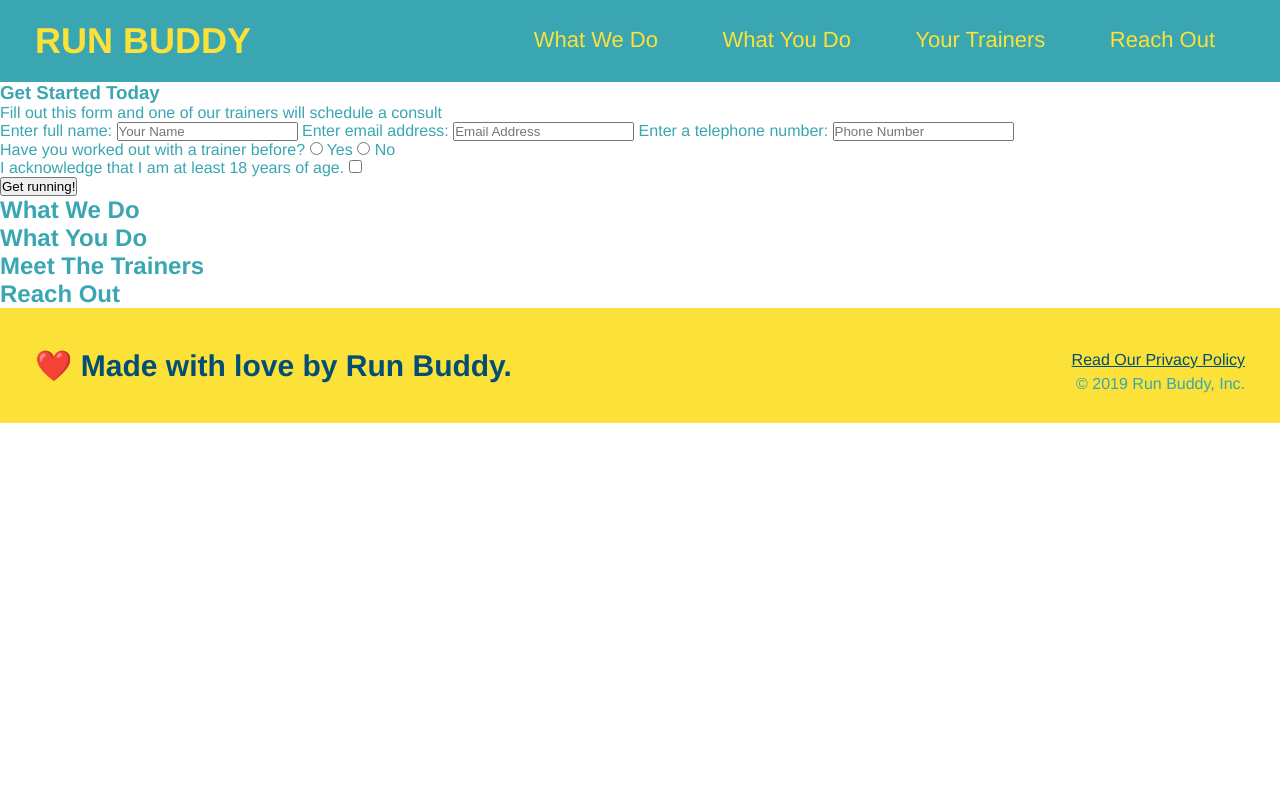
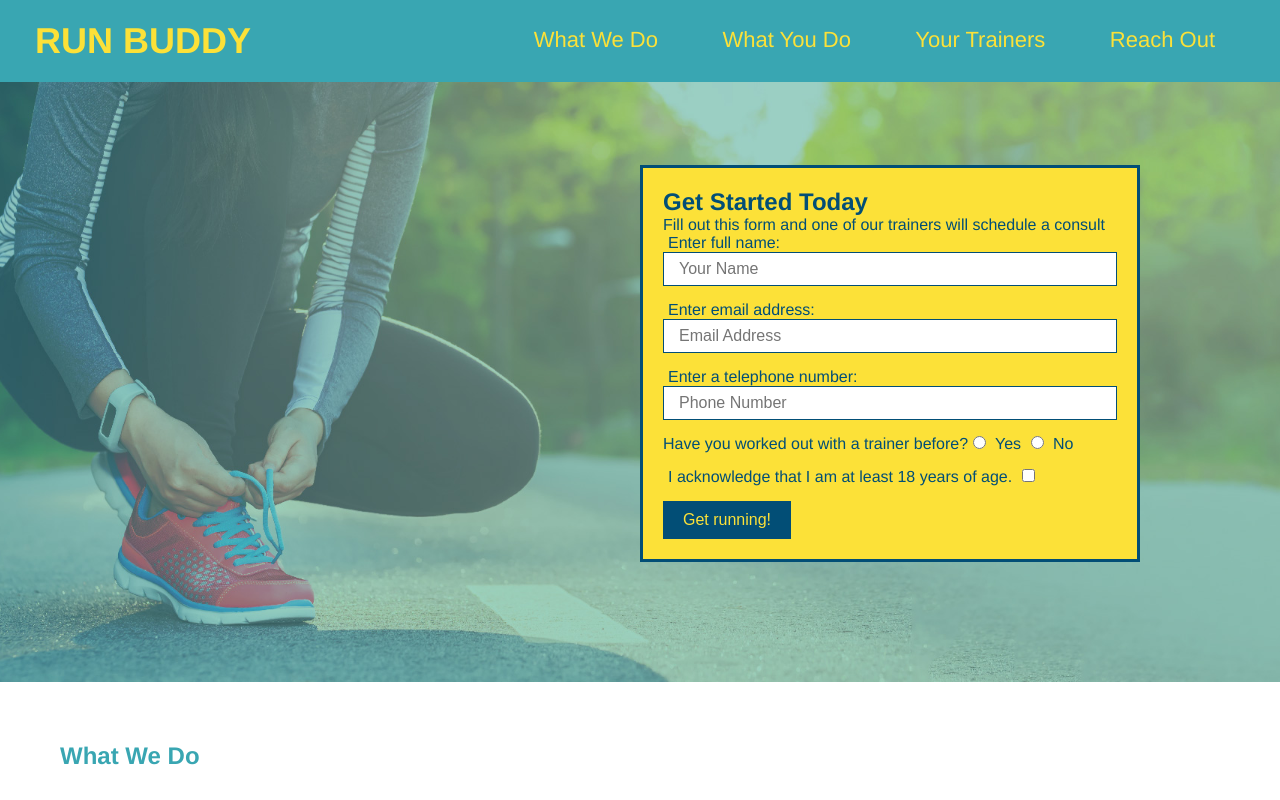
Before and after one commit to JackyFord/run-buddy, a plain HTML site: page index.html in a window 1280 px wide. Shown: the top 800 px of the page. Drawn offline with Linux system fonts and the light colour scheme.

Commit message:
styled the forms and button

```diff
--- a/assets/css/style.css
+++ b/assets/css/style.css
@@ -2,6 +2,10 @@
     margin: 0;
     padding: 0;
     box-sizing: border-box;
+}
+
+section {
+    padding: 60px;
 }
 
 /* apply styles to header */
@@ -38,6 +42,60 @@ header nav ul li a {
     font-size: 22px;
 }
 
+/* Hero Style Sheet */
+.hero {
+    background-image: url("../images/hero-bg.jpg");
+    height: 600px;
+    background-size: cover;
+    background-position: center;
+    position: relative;
+}
+
+.hero-form h3 {
+    font-size: 24px;
+    margin: 0px;
+}
+
+.hero form p {
+    margin: 5px 0 15px 0;
+}
+
+.form-input {
+    border: 1px solid #024e76;
+    display: block;
+    padding: 7px 15px;
+    font-size: 16px;
+    color: #024e76;
+    width: 100%;
+    margin-bottom: 15px;
+}
+
+.hero-form label {
+    margin: 0 5px;
+}
+
+.hero-form {
+    background-color: #fce138;
+    padding: 20px;
+    width: 500px;
+    color: #024e76;
+    border-style: solid;
+    border-width: 3px;
+    border-color:#024e76;
+    position: absolute;
+    bottom: 120px;
+    right: 140px;
+}
+
+.hero-form button {
+    color: #fce138;
+    background-color: #024e76;
+    border: none;
+    padding: 10px 20px;
+    font-size: 16px;
+}
+/* Hero Styles End*/
+
 body {
     color: #39a6b2;
     font-family: Helvetica, Arial, sans-serif;
--- a/index.html
+++ b/index.html
@@ -33,17 +33,17 @@
         </header>
 
         <!--hero/jumbotron-->
-        <section>
-            <div>
+        <section class="hero">
+            <div class="hero-form">
                 <h3>Get Started Today</h3>
                 <p>Fill out this form and one of our trainers will schedule a consult</p>
                 <form>
                 <label for="name">Enter full name:</label>
-                <input type="text" placeholder="Your Name" name="name" id="name" />
+                <input type="text" placeholder="Your Name" name="name" id="name" class="form-input" />
                 <label for="email">Enter email address:</label>
-                <input type="email" placeholder="Email Address" name="email" id="email" />
+                <input type="email" placeholder="Email Address" name="email" id="email" class="form-input" />
                 <label for="phone">Enter a telephone number:</label>
-                <input type="tel" placeholder="Phone Number" name="phone" id="phone" />
+                <input type="tel" placeholder="Phone Number" name="phone" id="phone" class="form-input" />
                 <p>
                     Have you worked out with a trainer before?
                     <input type="radio" name="trainer-confirm" id="trainer-yes" />
```
Also changed, not shown: assets/images/hero-bg.jpg (added).
